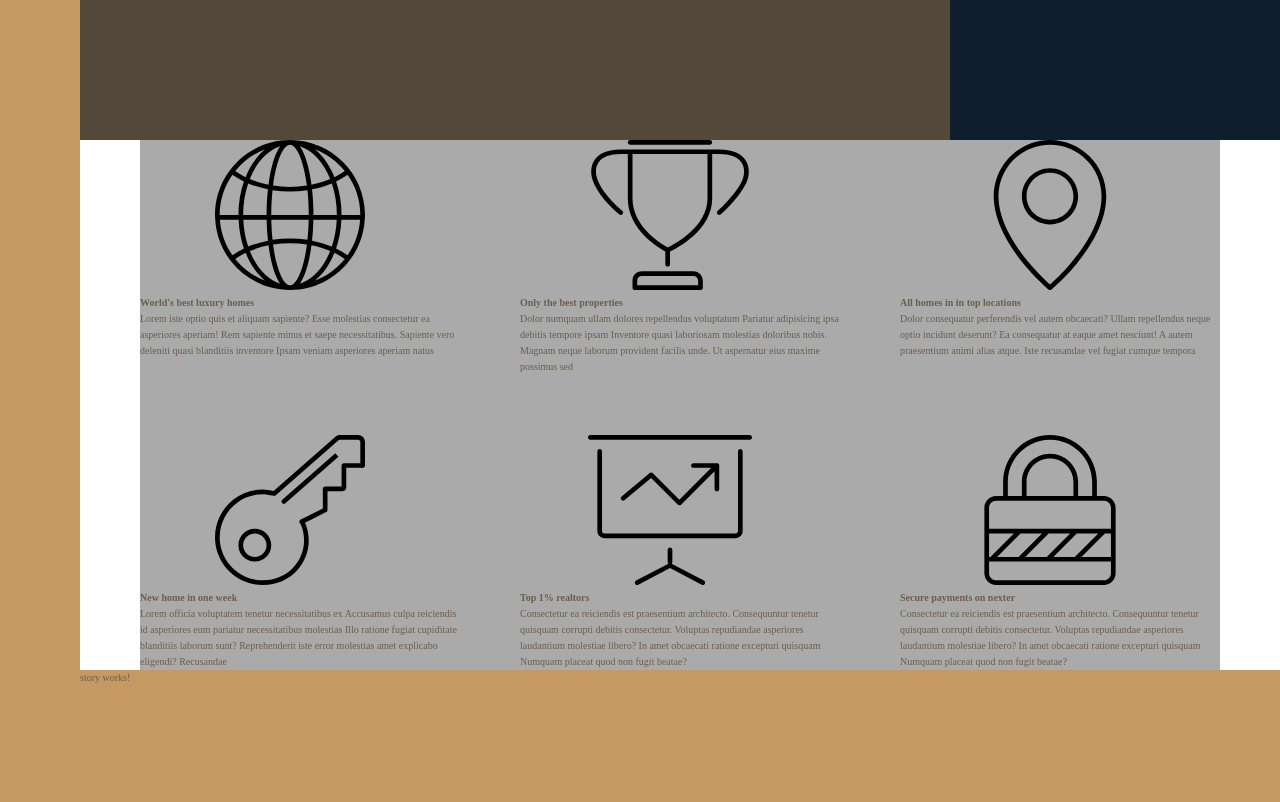
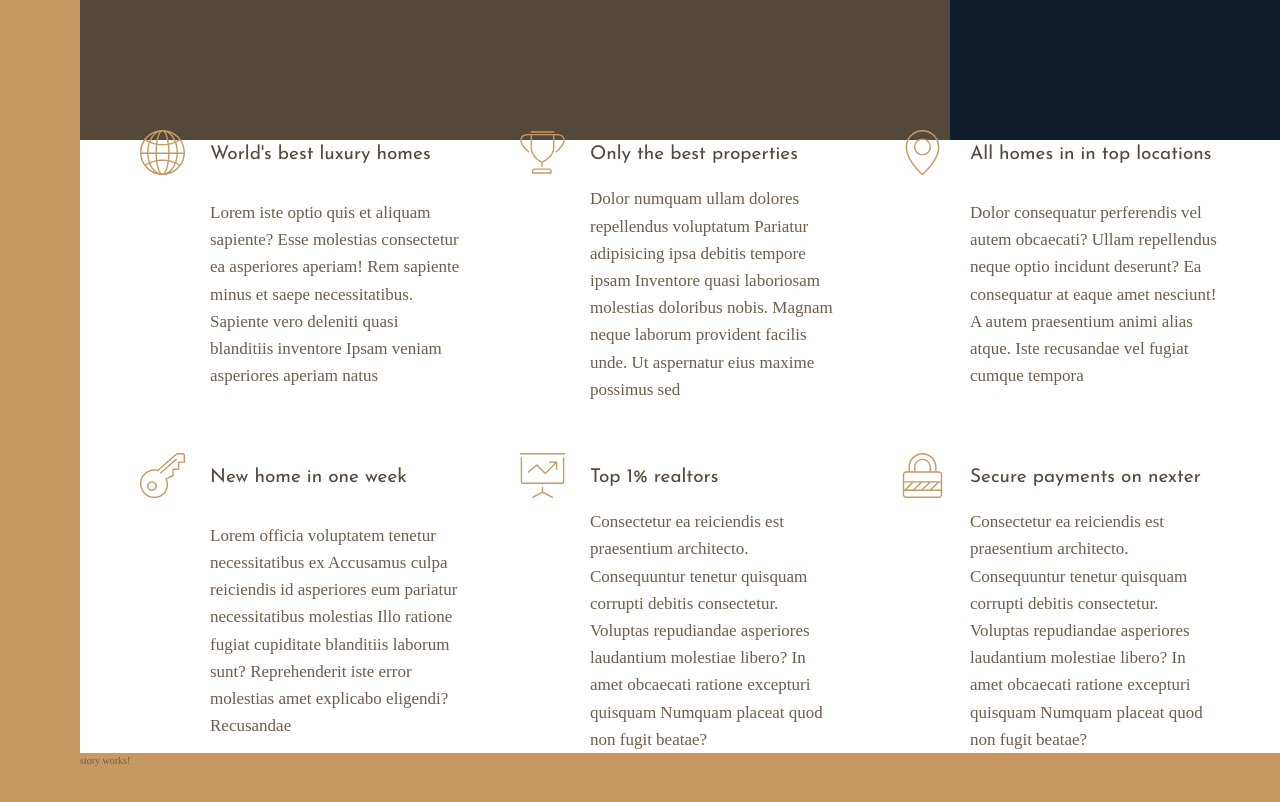
Before and after one commit to nitaicharan/Udemy-ACSSSASSFGAM3, an Angular app: page / in a window 1280 px wide. Shown: the part 500-1302 px from the top of the page. Built offline with nearby package versions, Linux system fonts and the light colour scheme.

Commit message:
109. Building the Features Section - Part 2

```diff
--- a/src/app/container/features/features.component.html
+++ b/src/app/container/features/features.component.html
@@ -1,44 +1,44 @@
-<section fxFill gdGap="6rem" gdColumns="repeat(3,1fr)" class="features">
-    <div class="feature">
-        <svg>
+<section fxFill fxLayoutAlign="start" gdGap="6rem" gdColumns="repeat(auto-fit, minmax(25rem,1fr))" gdColumn="center-start/center-end" class="features">
+    <div gdGap="1.5rem 2.5rem" gdColumnGap="2.5rem" gdColumns="min-content 1fr" class="feature">
+        <svg gdRow="1/span 2" class="feature__icon">
             <use xlink:href="../../assets/img/sprite.svg#icon-global"></use>
         </svg>
-        <h4 class="heading-4">World's best luxury homes</h4>
+        <h4 class="heading-4 heading-4--dark">World's best luxury homes</h4>
         <p class="feature__text">Lorem iste optio quis et aliquam sapiente? Esse molestias consectetur ea asperiores aperiam! Rem sapiente minus et saepe necessitatibus. Sapiente vero deleniti quasi blanditiis inventore Ipsam veniam asperiores aperiam natus</p>
     </div>
-    <div class="feature">
-        <svg>
+    <div gdGap="1.5rem 2.5rem" gdColumnGap="2.5rem" gdColumns="min-content 1fr" class="feature">
+        <svg gdRow="1/span 2" class="feature__icon">
             <use xlink:href="../../assets/img/sprite.svg#icon-trophy"></use>
         </svg>
-        <h4 class="heading-4">Only the best properties</h4>
+        <h4 class="heading-4 heading-4--dark">Only the best properties</h4>
         <p class="feature__text">Dolor numquam ullam dolores repellendus voluptatum Pariatur adipisicing ipsa debitis tempore ipsam Inventore quasi laboriosam molestias doloribus nobis. Magnam neque laborum provident facilis unde. Ut aspernatur eius maxime possimus sed</p>
     </div>
-    <div class="feature">
-        <svg>
+    <div gdGap="1.5rem 2.5rem" gdColumnGap="2.5rem" gdColumns="min-content 1fr" class="feature">
+        <svg gdRow="1/span 2" class="feature__icon">
             <use xlink:href="../../assets/img/sprite.svg#icon-map-pin"></use>
         </svg>
-        <h4 class="heading-4">All homes in in top locations</h4>
+        <h4 class="heading-4 heading-4--dark">All homes in in top locations</h4>
         <p class="feature__text">Dolor consequatur perferendis vel autem obcaecati? Ullam repellendus neque optio incidunt deserunt? Ea consequatur at eaque amet nesciunt! A autem praesentium animi alias atque. Iste recusandae vel fugiat cumque tempora</p>
     </div>
-    <div class="feature">
-        <svg>
+    <div gdGap="1.5rem 2.5rem" gdColumnGap="2.5rem" gdColumns="min-content 1fr" class="feature">
+        <svg gdRow="1/span 2" class="feature__icon">
             <use xlink:href="../../assets/img/sprite.svg#icon-key"></use>
         </svg>
-        <h4 class="heading-4">New home in one week</h4>
+        <h4 class="heading-4 heading-4--dark">New home in one week</h4>
         <p class="feature__text">Lorem officia voluptatem tenetur necessitatibus ex Accusamus culpa reiciendis id asperiores eum pariatur necessitatibus molestias Illo ratione fugiat cupiditate blanditiis laborum sunt? Reprehenderit iste error molestias amet explicabo eligendi? Recusandae</p>
     </div>
-    <div class="feature">
-        <svg>
+    <div gdGap="1.5rem 2.5rem" gdColumnGap="2.5rem" gdColumns="min-content 1fr" class="feature">
+        <svg gdRow="1/span 2" class="feature__icon">
             <use xlink:href="../../assets/img/sprite.svg#icon-presentation"></use>
         </svg>
-        <h4 class="heading-4">Top 1% realtors</h4>
+        <h4 class="heading-4 heading-4--dark">Top 1% realtors</h4>
         <p class="feature__text">Consectetur ea reiciendis est praesentium architecto. Consequuntur tenetur quisquam corrupti debitis consectetur. Voluptas repudiandae asperiores laudantium molestiae libero? In amet obcaecati ratione excepturi quisquam Numquam placeat quod non fugit beatae?</p>
     </div>
-    <div class="feature">
-        <svg>
+    <div gdGap="1.5rem 2.5rem" gdColumnGap="2.5rem" gdColumns="min-content 1fr" class="feature">
+        <svg gdRow="1/span 2" class="feature__icon">
             <use xlink:href="../../assets/img/sprite.svg#icon-lock"></use>
         </svg>
-        <h4 class="heading-4">Secure payments on nexter</h4>
+        <h4 class="heading-4 heading-4--dark">Secure payments on nexter</h4>
         <p class="feature__text">Consectetur ea reiciendis est praesentium architecto. Consequuntur tenetur quisquam corrupti debitis consectetur. Voluptas repudiandae asperiores laudantium molestiae libero? In amet obcaecati ratione excepturi quisquam Numquam placeat quod non fugit beatae?</p>
     </div>
 </section>
--- a/src/app/container/features/features.component.scss
+++ b/src/app/container/features/features.component.scss
@@ -1,3 +1,38 @@
 .features {
-    background-color: var(--color-grey-light-2);
 }
+
+.feature {
+
+    &__icon {
+        fill: var(--color-primary);
+        width: 4.5rem;
+        height: 4.5rem;
+        transform: translateY(-1rem);
+    }
+
+    &__text {
+        font-size: 1.7rem;
+    }
+}
+
+%heading {
+    font-family: var(--font-display);
+    font-weight: 400;
+}
+
+.heading-1 {
+    @extend %heading;
+}
+.heading-2 {
+    @extend %heading;
+}
+.heading-3 {
+    @extend %heading;
+}
+.heading-4 {
+    @extend %heading;
+    font-size: 1.9rem;
+
+    &--light { color: var(--color-grey-light-1); }
+    &--dark { color: var(--color-grey-dark-1); }
+}
```
